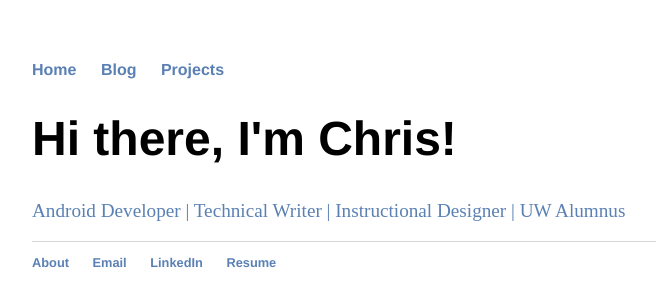
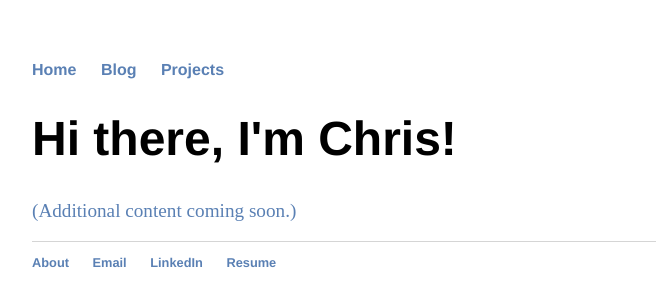
Before and after one commit to chriso23/chriso23.github.io, a Jekyll site: the page built from index.html, in a window 1280 px wide. Shown: the top 307 px of the page, without its empty margins (160-816 px from the left). Built offline with Jekyll 4.4.1, drawn with Linux system fonts in a browser that asks for light colours.

Commit message:
Update index.html

```diff
--- a/index.html
+++ b/index.html
@@ -5,5 +5,5 @@ title: Home | Chris Oung
 
 <div class="blurb">
     <h1>Hi there, I'm Chris!</h1>
-    <p>Android Developer | Technical Writer | Instructional Designer | UW Alumnus</p>
+    <p>(Additional content coming soon.)</p>
  </div>
```
